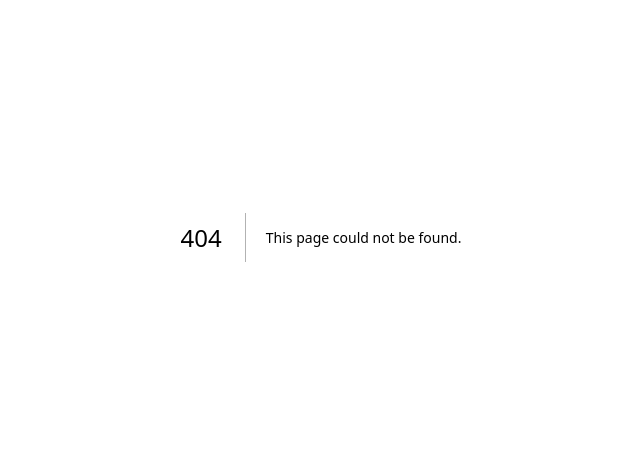
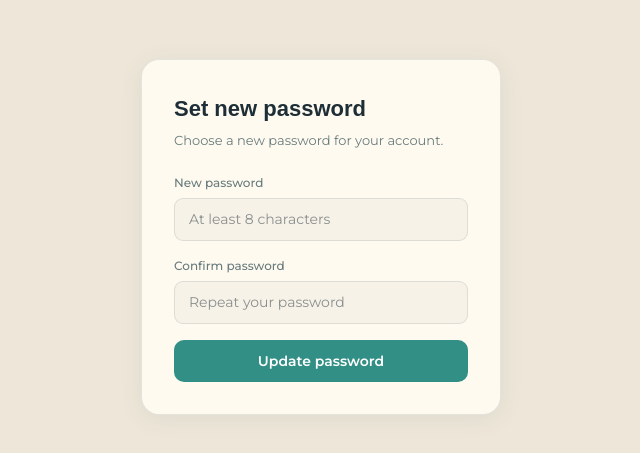
Before and after one commit to Sta-Carnivore/collegetracker, a Next.js app: page /auth/reset-password in a window 1280 px wide. Before the commit this address had no page. Shown: the part 163-616 px from the top of the page, without its empty margins (319-959 px from the left). Built offline with nearby package versions, Linux system fonts and the light colour scheme; no server answers; a web font is replaced by a local one.

Commit message:
feat: forgot password flow with reset link + /auth/reset-password page
Co-Authored-By: Claude Sonnet 4.6 <noreply@anthropic.com>

```diff
--- /dev/null
+++ b/src/app/auth/reset-password/page.tsx
@@ -0,0 +1,129 @@
+'use client'
+
+import { useState, useEffect } from 'react'
+import { useRouter } from 'next/navigation'
+import { createClient } from '@/lib/supabase/client'
+
+const C = {
+  bg:        '#EEE7D9',
+  card:      '#FFFAF0',
+  border:    'rgba(38,63,73,0.12)',
+  ink:       '#263F49',
+  inkStrong: '#1D2E36',
+  inkMuted:  '#687B7C',
+  inkFaint:  '#95A3A1',
+  teal:      '#328F86',
+  paleTeal:  '#D7ECE6',
+  danger:    '#BA5A55',
+}
+
+export default function ResetPasswordPage() {
+  const router = useRouter()
+  const supabase = createClient()
+  const [password,  setPassword]  = useState('')
+  const [confirm,   setConfirm]   = useState('')
+  const [loading,   setLoading]   = useState(false)
+  const [message,   setMessage]   = useState('')
+  const [isError,   setIsError]   = useState(false)
+  const [ready,     setReady]     = useState(false)
+
+  useEffect(() => { setReady(true) }, [])
+
+  const inputStyle = {
+    width: '100%',
+    padding: '10px 14px',
+    background: '#F7F2E8',
+    border: `1.5px solid ${C.border}`,
+    borderRadius: 9,
+    color: C.inkStrong,
+    fontSize: 14,
+    outline: 'none',
+    fontFamily: 'var(--font-sans)',
+  }
+
+  async function handleReset(e: React.FormEvent) {
+    e.preventDefault()
+    if (password !== confirm) {
+      setMessage('Passwords do not match.')
+      setIsError(true)
+      return
+    }
+    if (password.length < 8) {
+      setMessage('Password must be at least 8 characters.')
+      setIsError(true)
+      return
+    }
+    setLoading(true)
+    setMessage('')
+    setIsError(false)
+    const { error } = await supabase.auth.updateUser({ password })
+    if (error) {
+      setMessage(error.message)
+      setIsError(true)
+    } else {
+      setMessage('Password updated! Redirecting…')
+      setTimeout(() => router.push('/dashboard'), 1500)
+    }
+    setLoading(false)
+  }
+
+  return (
+    <div style={{ minHeight: '100svh', background: C.bg, display: 'flex', alignItems: 'center', justifyContent: 'center', padding: '24px', fontFamily: 'var(--font-sans)' }}>
+      <div style={{
+        width: '100%', maxWidth: 360,
+        opacity: ready ? 1 : 0,
+        transform: ready ? 'none' : 'translateY(16px)',
+        transition: 'opacity 0.5s ease, transform 0.5s ease',
+      }}>
+        <div className="rounded-2xl p-8" style={{ background: C.card, border: `1.5px solid ${C.border}`, boxShadow: '0 4px 24px rgba(38,63,73,0.08)' }}>
+          <h1 style={{ fontFamily: 'var(--font-serif)', color: C.inkStrong, fontWeight: 600, fontSize: 22, marginBottom: 6 }}>
+            Set new password
+          </h1>
+          <p style={{ color: C.inkMuted, fontSize: 13, marginBottom: 24, lineHeight: 1.5 }}>
+            Choose a new password for your account.
+          </p>
+
+          <form onSubmit={handleReset} className="space-y-4">
+            <div>
+              <label style={{ display: 'block', color: C.inkMuted, fontSize: 12, fontWeight: 500, marginBottom: 6 }}>New password</label>
+              <input
+                type="password" value={password} onChange={e => setPassword(e.target.value)} required
+                placeholder="At least 8 characters"
+                style={inputStyle}
+                onFocus={e => (e.target.style.borderColor = C.teal)}
+                onBlur={e => (e.target.style.borderColor = C.border)}
+              />
+            </div>
+            <div>
+              <label style={{ display: 'block', color: C.inkMuted, fontSize: 12, fontWeight: 500, marginBottom: 6 }}>Confirm password</label>
+              <input
+                type="password" value={confirm} onChange={e => setConfirm(e.target.value)} required
+                placeholder="Repeat your password"
+                style={inputStyle}
+                onFocus={e => (e.target.style.borderColor = C.teal)}
+                onBlur={e => (e.target.style.borderColor = C.border)}
+              />
+            </div>
+
+            {message && (
+              <div className="rounded-xl px-4 py-3 text-sm" style={{
+                background: isError ? '#F5DDD9' : C.paleTeal,
+                color: isError ? C.danger : C.teal,
+                border: `1px solid ${isError ? C.danger + '33' : C.teal + '33'}`,
+                fontSize: 13,
+              }}>{message}</div>
+            )}
+
+            <button type="submit" disabled={loading}
+              className="w-full rounded-[10px] text-sm font-semibold transition-all duration-200"
+              style={{ padding: '11px 16px', background: C.teal, color: 'white', border: 'none', cursor: loading ? 'not-allowed' : 'pointer', opacity: loading ? 0.7 : 1 }}
+              onMouseEnter={e => { if (!loading) (e.currentTarget as HTMLElement).style.background = '#267970' }}
+              onMouseLeave={e => { (e.currentTarget as HTMLElement).style.background = C.teal }}>
+              {loading ? 'Updating…' : 'Update password'}
+            </button>
+          </form>
+        </div>
+      </div>
+    </div>
+  )
+}
--- a/src/app/login/page.tsx
+++ b/src/app/login/page.tsx
@@ -133,13 +133,14 @@ function RouteIllustration() {
 /* ── Login / Signup form ─────────────────────────────────────── */
 function LoginPageInner() {
   const searchParams = useSearchParams()
-  const [email,    setEmail]    = useState('')
-  const [password, setPassword] = useState('')
-  const [isSignUp, setIsSignUp] = useState(searchParams.get('mode') === 'signup')
-  const [loading,  setLoading]  = useState(false)
-  const [message,  setMessage]  = useState('')
-  const [isError,  setIsError]  = useState(false)
-  const [ready,    setReady]    = useState(false)
+  const [email,       setEmail]       = useState('')
+  const [password,    setPassword]    = useState('')
+  const [isSignUp,    setIsSignUp]    = useState(searchParams.get('mode') === 'signup')
+  const [isForgot,    setIsForgot]    = useState(false)
+  const [loading,     setLoading]     = useState(false)
+  const [message,     setMessage]     = useState('')
+  const [isError,     setIsError]     = useState(false)
+  const [ready,       setReady]       = useState(false)
 
   const supabase = createClient()
 
@@ -168,6 +169,19 @@ function LoginPageInner() {
       if (error) { setMessage(error.message); setIsError(true) }
       else window.location.href = '/dashboard'
     }
+    setLoading(false)
+  }
+
+  async function handleForgotPassword(e: React.FormEvent) {
+    e.preventDefault()
+    setLoading(true)
+    setMessage('')
+    setIsError(false)
+    const { error } = await supabase.auth.resetPasswordForEmail(email, {
+      redirectTo: `${window.location.origin}/auth/callback?next=/auth/reset-password`,
+    })
+    if (error) { setMessage(error.message); setIsError(true) }
+    else setMessage('Check your email for a password reset link.')
     setLoading(false)
   }
 
@@ -228,16 +242,18 @@ function LoginPageInner() {
 
             {/* Heading */}
             <h1 style={{ fontFamily: 'var(--font-serif)', color: C.inkStrong, fontWeight: 600, fontSize: 22, marginBottom: 6 }}>
-              {isSignUp ? 'Create your account' : 'Welcome back'}
+              {isForgot ? 'Reset your password' : isSignUp ? 'Create your account' : 'Welcome back'}
             </h1>
             <p style={{ color: C.inkMuted, fontSize: 13, marginBottom: 24, lineHeight: 1.5 }}>
-              {isSignUp
+              {isForgot
+                ? 'Enter your email and we\'ll send you a reset link.'
+                : isSignUp
                   ? 'Start tracking your college applications for free.'
                   : 'Sign in to continue planning your application season.'}
             </p>
 
-            {/* Google */}
-            <button onClick={handleGoogleAuth}
+            {/* Google — hidden on forgot password screen */}
+            {!isForgot && <button onClick={handleGoogleAuth}
               className="w-full flex items-center justify-center gap-2.5 rounded-[10px] text-sm font-medium transition-all duration-200"
               style={{ padding: '10px 16px', background: C.bgSoft, border: `1.5px solid ${C.border}`, color: C.inkStrong }}
               onMouseEnter={e => { (e.currentTarget).style.borderColor = C.inkMuted; (e.currentTarget).style.background = C.bg }}
@@ -249,16 +265,51 @@ function LoginPageInner() {
                 <path fill="#EA4335" d="M12 5.38c1.62 0 3.06.56 4.21 1.64l3.15-3.15C17.45 2.09 14.97 1 12 1 7.7 1 3.99 3.47 2.18 7.07l3.66 2.84c.87-2.6 3.3-4.53 6.16-4.53z"/>
               </svg>
               Continue with Google
-            </button>
+            </button>}
 
-            {/* Divider */}
-            <div className="flex items-center gap-3 my-5">
+            {/* Divider — hidden on forgot password screen */}
+            {!isForgot && <div className="flex items-center gap-3 my-5">
               <div className="flex-1 h-px" style={{ background: C.border }}/>
               <span style={{ color: C.inkFaint, fontSize: 11 }}>or</span>
               <div className="flex-1 h-px" style={{ background: C.border }}/>
+            </div>}
+
+            {/* Forgot password form */}
+            {isForgot ? (
+              <form onSubmit={handleForgotPassword} className="space-y-4">
+                <div>
+                  <label style={{ display:'block', color:C.inkMuted, fontSize:12, fontWeight:500, marginBottom:6 }}>Email</label>
+                  <input
+                    type="email" value={email} onChange={e => setEmail(e.target.value)} required
+                    placeholder="you@example.com"
+                    style={inputStyle}
+                    onFocus={e => (e.target.style.borderColor = C.teal)}
+                    onBlur={e => (e.target.style.borderColor = C.border)}
+                  />
                 </div>
-
-            {/* Email form */}
+                {message && (
+                  <div className="rounded-xl px-4 py-3 text-sm" style={{
+                    background: isError ? '#F5DDD9' : C.paleTeal,
+                    color: isError ? C.danger : C.teal,
+                    border: `1px solid ${isError ? C.danger+'33' : C.teal+'33'}`,
+                    fontSize: 13,
+                  }}>{message}</div>
+                )}
+                <button type="submit" disabled={loading}
+                  className="w-full rounded-[10px] text-sm font-semibold transition-all duration-200"
+                  style={{ padding: '11px 16px', background: C.teal, color: 'white', border: 'none', cursor: loading ? 'not-allowed' : 'pointer', opacity: loading ? 0.7 : 1 }}
+                  onMouseEnter={e => { if (!loading) (e.currentTarget).style.background = '#267970' }}
+                  onMouseLeave={e => { (e.currentTarget).style.background = C.teal }}>
+                  {loading ? 'Please wait…' : 'Send reset link'}
+                </button>
+                <p style={{ textAlign: 'center', color: C.inkFaint, fontSize: 13 }}>
+                  <button onClick={() => { setIsForgot(false); setMessage('') }} type="button"
+                    style={{ color: C.teal, background: 'none', border: 'none', cursor: 'pointer', fontWeight: 500 }}>
+                    Back to sign in
+                  </button>
+                </p>
+              </form>
+            ) : (
             <form onSubmit={handleEmailAuth} className="space-y-4">
               <div>
                 <label style={{ display:'block', color:C.inkMuted, fontSize:12, fontWeight:500, marginBottom:6 }}>Email</label>
@@ -273,8 +324,14 @@ function LoginPageInner() {
               <div>
                 <div className="flex items-center justify-between" style={{ marginBottom: 6 }}>
                   <label style={{ color:C.inkMuted, fontSize:12, fontWeight:500 }}>Password</label>
-                  {/* Password-reset flow not built yet — hidden until it is, so this
-                      isn't a dead button. Re-enable with supabase.auth.resetPasswordForEmail. */}
+                  {!isSignUp && (
+                    <button type="button" onClick={() => { setIsForgot(true); setMessage('') }}
+                      style={{ color: C.inkFaint, background: 'none', border: 'none', cursor: 'pointer', fontSize: 12 }}
+                      onMouseEnter={e => (e.currentTarget.style.color = C.teal)}
+                      onMouseLeave={e => (e.currentTarget.style.color = C.inkFaint)}>
+                      Forgot password?
+                    </button>
+                  )}
                 </div>
                 <input
                   type="password" value={password} onChange={e => setPassword(e.target.value)} required
@@ -306,8 +363,10 @@ function LoginPageInner() {
                 {loading ? 'Please wait…' : isSignUp ? 'Create account' : 'Sign in'}
               </button>
             </form>
+            )}
 
             {/* Toggle */}
+            {!isForgot && (
               <p style={{ textAlign: 'center', color: C.inkFaint, fontSize: 13, marginTop: 20 }}>
                 {isSignUp ? 'Already have an account? ' : "Don't have an account? "}
                 <button onClick={() => { setIsSignUp(!isSignUp); setMessage('') }}
@@ -315,6 +374,7 @@ function LoginPageInner() {
                   {isSignUp ? 'Sign in' : 'Sign up free'}
                 </button>
               </p>
+            )}
           </div>
 
           {/* Back to home */}
```
Lines whose indentation alone changed are shown as unchanged.
